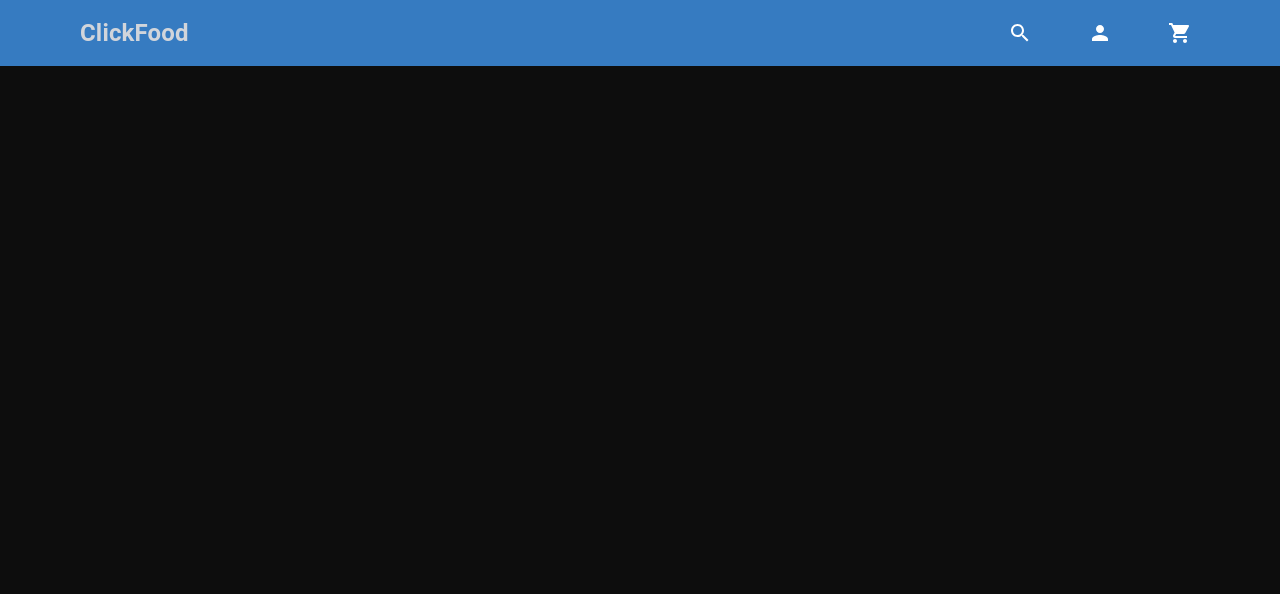
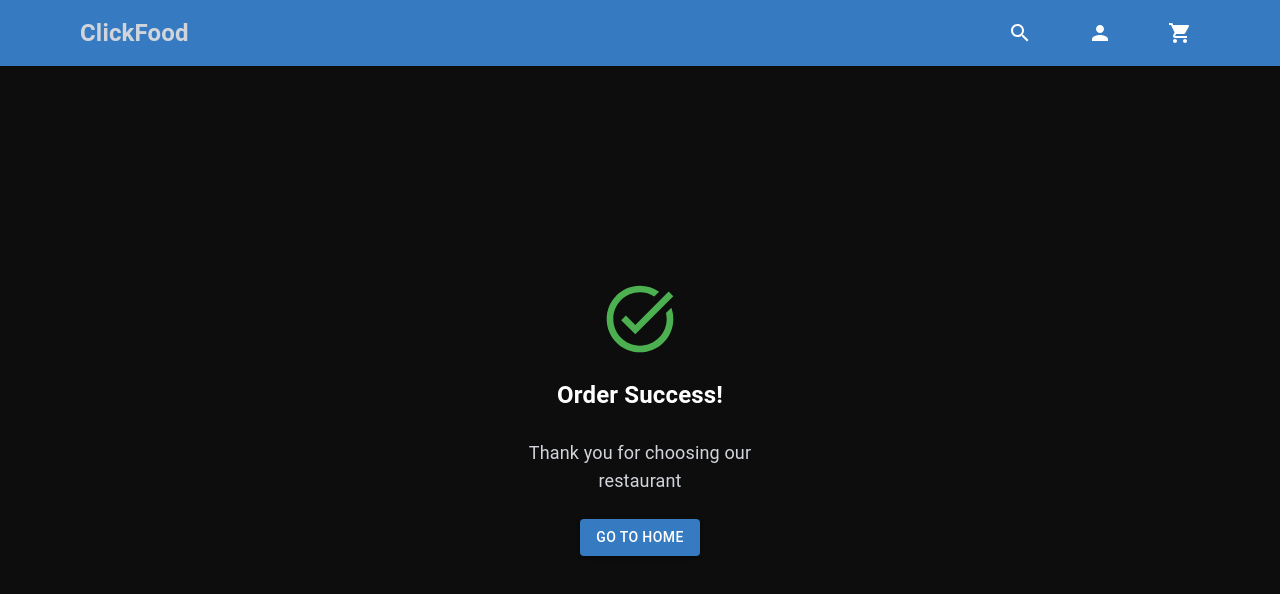
Before and after one commit to luca-vigano/CapstoneFoodDelivery, a React (Create React App) app: page /payment/success/1 in a window 1280 px wide. Shown: the top 594 px of the page. Built offline with nearby package versions, Linux system fonts and the light colour scheme.

Commit message:
payment implementation

```diff
--- a/src/Routers/CustomerRoute.jsx
+++ b/src/Routers/CustomerRoute.jsx
@@ -7,6 +7,7 @@
 import Profile from "../component/Profile/Profile";
 import Auth from "../component/Auth/Auth";
 import CustomFooter from "../component/Footer/CustomFooter";
+import { PaymentSuccess } from "../component/Payment/PaymentSuccess";
 
 const CustomerRoute = () => {
   return (
@@ -21,6 +22,7 @@
         />
         <Route path="/cart" element={<Cart />} />
         <Route path="/my-profile/*" element={<Profile />} />
+        <Route path="/payment/success/:id" element={<PaymentSuccess />} />
       </Routes>
       <Auth />
     </div>
--- a/src/component/Cart/Cart.jsx
+++ b/src/component/Cart/Cart.jsx
@@ -65,7 +65,7 @@
           streetAddress: addressData.streetAddress,
           city: addressData.city,
           state: addressData.state,
-          postalCode: addressData.pincode,
+          postalCode: addressData.postalCode,
           country: addressData.country,
         },
       },
--- /dev/null
+++ b/src/component/Payment/PaymentSuccess.jsx
@@ -0,0 +1,31 @@
+import React from "react";
+import TaskAltIcon from "@mui/icons-material/TaskAlt";
+import { green } from "@mui/material/colors";
+import { Button } from "@mui/material";
+import { useNavigate } from "react-router-dom";
+
+export const PaymentSuccess = () => {
+  const navigate = useNavigate();
+
+  return (
+    <div className="min-h-screen px-5">
+      <div className="flex flex-col items-center justify-center h-[90vh]">
+        <div className="box w-full lg:w-1/4 flex flex-col items-center rounded-md">
+          <TaskAltIcon sx={{ fontSize: "5rem", color: green[500] }} />
+          <h1 className="py-5 text-2xl font-semibold">Order Success!</h1>
+          <p className="py-2 text-center text-gray-300 text-lg">
+            Thank you for choosing our restaurant
+          </p>
+          <Button
+            onClick={() => navigate("/")}
+            variant="contained"
+            className="py-5"
+            sx={{ margin: "1rem 0rem" }}
+          >
+            Go To Home
+          </Button>
+        </div>
+      </div>
+    </div>
+  );
+};
--- a/src/component/Profile/Address.jsx
+++ b/src/component/Profile/Address.jsx
@@ -34,7 +34,7 @@
 const initialValues = {
   streetAddress: "",
   state: "",
-  pincode: "",
+  postalCode: "",
   city: "",
   country: "",
 };
--- a/src/component/State/Order/Action.js
+++ b/src/component/State/Order/Action.js
@@ -17,9 +17,9 @@
           Authorization: `Bearer ${reqData.token}`,
         },
       });
-      // if (data.payment_url) {
-      //   window.location.href = data.payment_url;
-      // }
+      if (data.payment_url) {
+        window.location.href = data.payment_url;
+      }
       console.log("create order data", data);
       dispatch({ type: CREATE_ORDER_SUCCESS, payload: data });
     } catch (error) {
```
